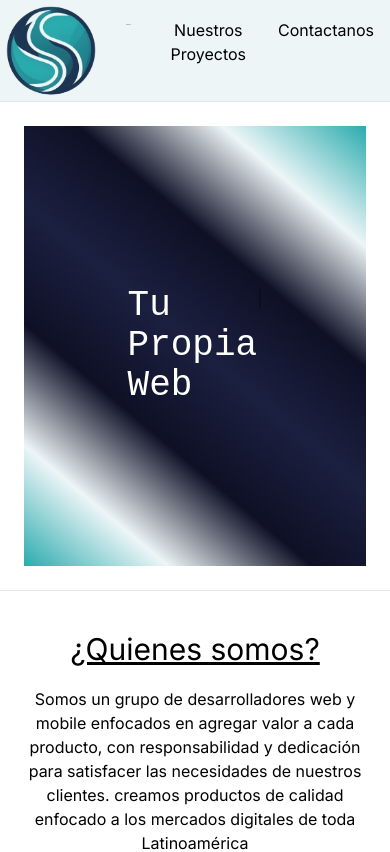
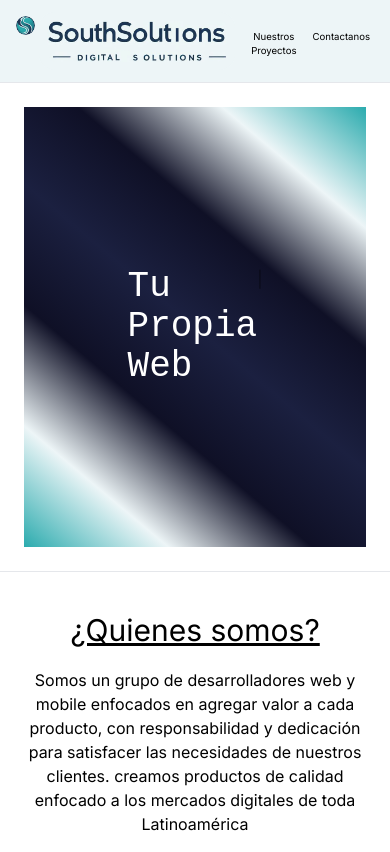
Before and after one commit to SouthSolutions/SouthSolutionsWeb, a Next.js app: page / in a window 390 px wide. Shown: the top 852 px of the page. Built offline with nearby package versions, Linux system fonts and the light colour scheme.

Commit message:
change spaces on options and images, change size text responsive

```diff
--- a/app/components/Nav/Nav.tsx
+++ b/app/components/Nav/Nav.tsx
@@ -5,38 +5,43 @@ import SouthSolutionstext from "../../../public/SouthSolutionstext.jpg";
 
 const Nav = () => {
   return (
-    <section className="flex justify-between" style={{ backgroundColor: "#edf5f7" }}>
+    <section
+      className="flex justify-between p-3"
+      style={{ backgroundColor: "#edf5f7" }}>
       <div className="justify-between flex bg-[#edf5f7]">
+        <Link href="/">
           <Image
-        className="m-1.5 rounded-[50%] bg-[#edf5f7] "
+            className="m-1 rounded-[50%] bg-[#edf5f7]  "
             src={SouthSolutions5}
             alt="SouthSolutionsLogo"
-        width={90}
+            width={60}
             height={10}
           />
+        </Link>
         <Link href="/">
           <Image
-        className="ml-sm rounded-[1em] p-6 w-full md:w-auto bg-[#edf5f7]  "
+            className="mx-2 rounded-[1em] p-2 w-full bg-[#edf5f7]  "
             src={SouthSolutionstext}
             alt="SouthSolutionsName"
             height={100}
             width={300}
           />
         </Link>
-
       </div>
 
       <div className="flex flex-row items-start" style={{ marginTop: "10px" }}>
-      <Link className="text-center mx-2 text-1xl p-2  hover:bg-[#2babae] hover:border rounded-[3em] hover:transition-all duration-300 ease-in-out" href="/projects">
+        <Link
+          className="text-center ml-[1rem] lg:mx-2 text-[.6rem] md:text-[.9rem] lg:text-[1.1rem] p-2  hover:bg-[#2babae] hover:border rounded-[3em] hover:transition-all duration-300 ease-in-out"
+          href="/projects">
           Nuestros Proyectos
         </Link>
-      <Link className="text-center mx-2 text-1xl p-2 hover:bg-[#2babae] hover:transition-all duration-300 ease-in-out hover:border rounded-[3em]" href="/contact">
+        <Link
+          className="text-center mx-.6 lg:mx-2 text-[.6rem] md:text-[.9rem] lg:text-[1.1rem] p-2 hover:bg-[#2babae] hover:transition-all duration-300 ease-in-out hover:border rounded-[3em]"
+          href="/contact">
           Contactanos
         </Link>
       </div>
     </section>
-
-
   );
 };
 
```
Lines whose indentation alone changed are shown as unchanged.
